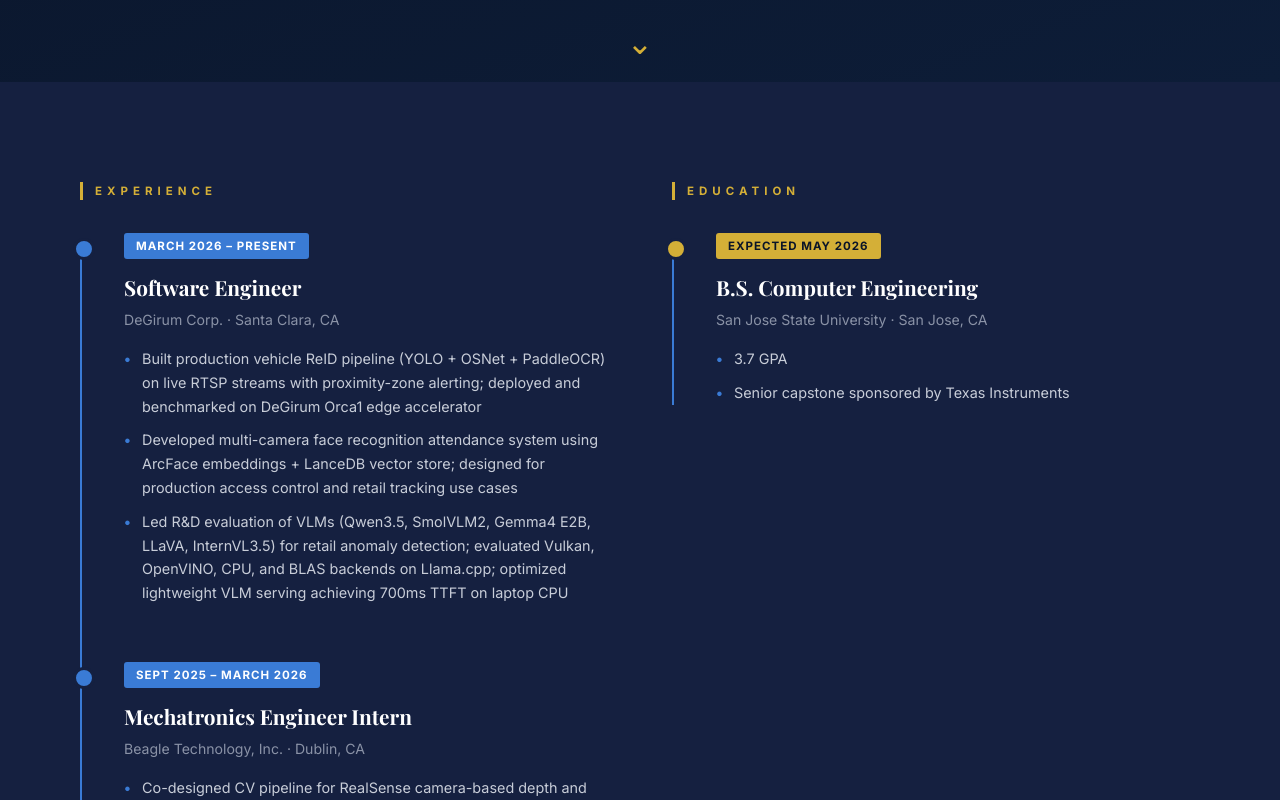
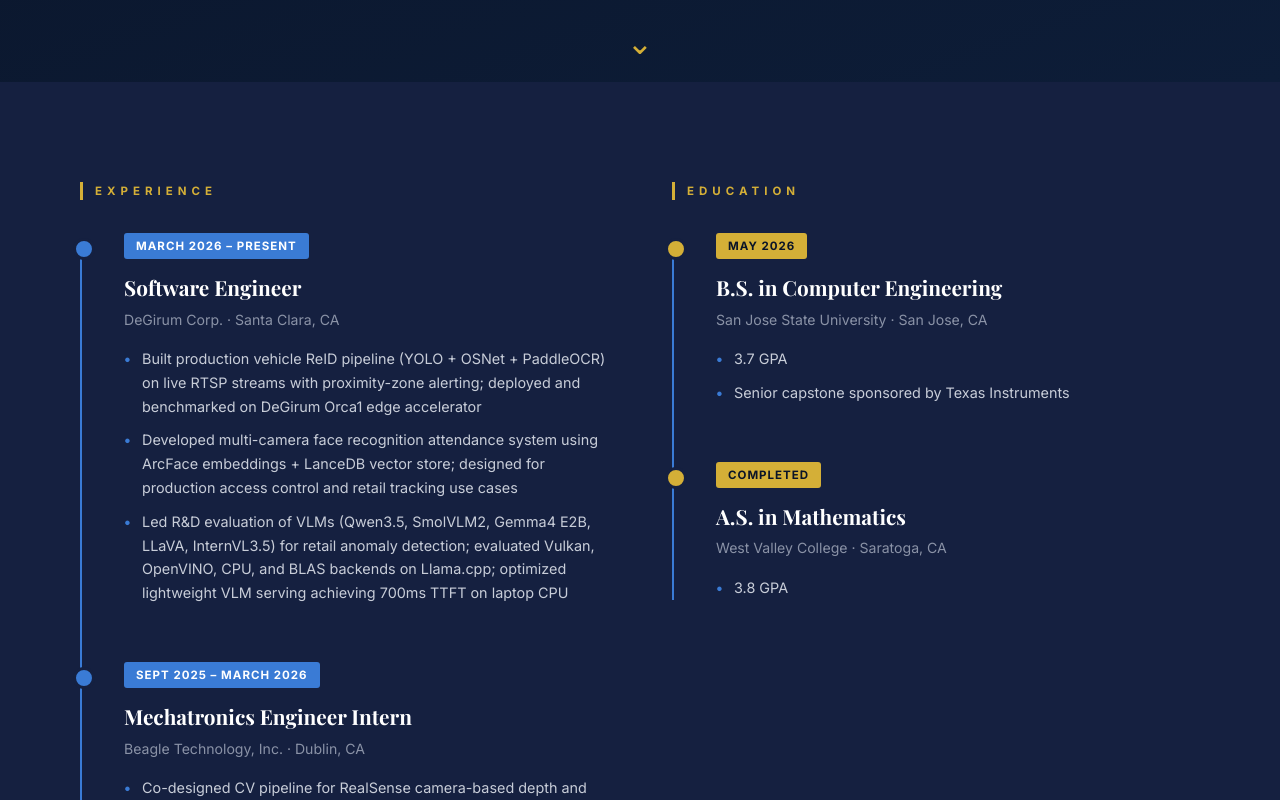
Before and after one commit to ealekseyev/portfolio, a plain HTML site: page index.html in a window 1280 px wide. Shown: the part 462-1262 px from the top of the page. Drawn offline with nearby package versions, Linux system fonts and the light colour scheme.

Commit message:
Update portfolio education

```diff
--- a/index.html
+++ b/index.html
@@ -1162,12 +1162,20 @@
                     <span class="col-eyebrow">Education</span>
                     <div class="timeline">
                         <div class="timeline-item education">
-                            <span class="timeline-date">Expected May 2026</span>
-                            <div class="timeline-title">B.S. Computer Engineering</div>
+                            <span class="timeline-date">May 2026</span>
+                            <div class="timeline-title">B.S. in Computer Engineering</div>
                             <div class="timeline-org">San Jose State University &middot; San Jose, CA</div>
                             <ul class="timeline-bullets">
                                 <li>3.7 GPA</li>
                                 <li>Senior capstone sponsored by Texas Instruments</li>
+                            </ul>
+                        </div>
+                        <div class="timeline-item education">
+                            <span class="timeline-date">Completed</span>
+                            <div class="timeline-title">A.S. in Mathematics</div>
+                            <div class="timeline-org">West Valley College &middot; Saratoga, CA</div>
+                            <ul class="timeline-bullets">
+                                <li>3.8 GPA</li>
                             </ul>
                         </div>
                     </div>
```
